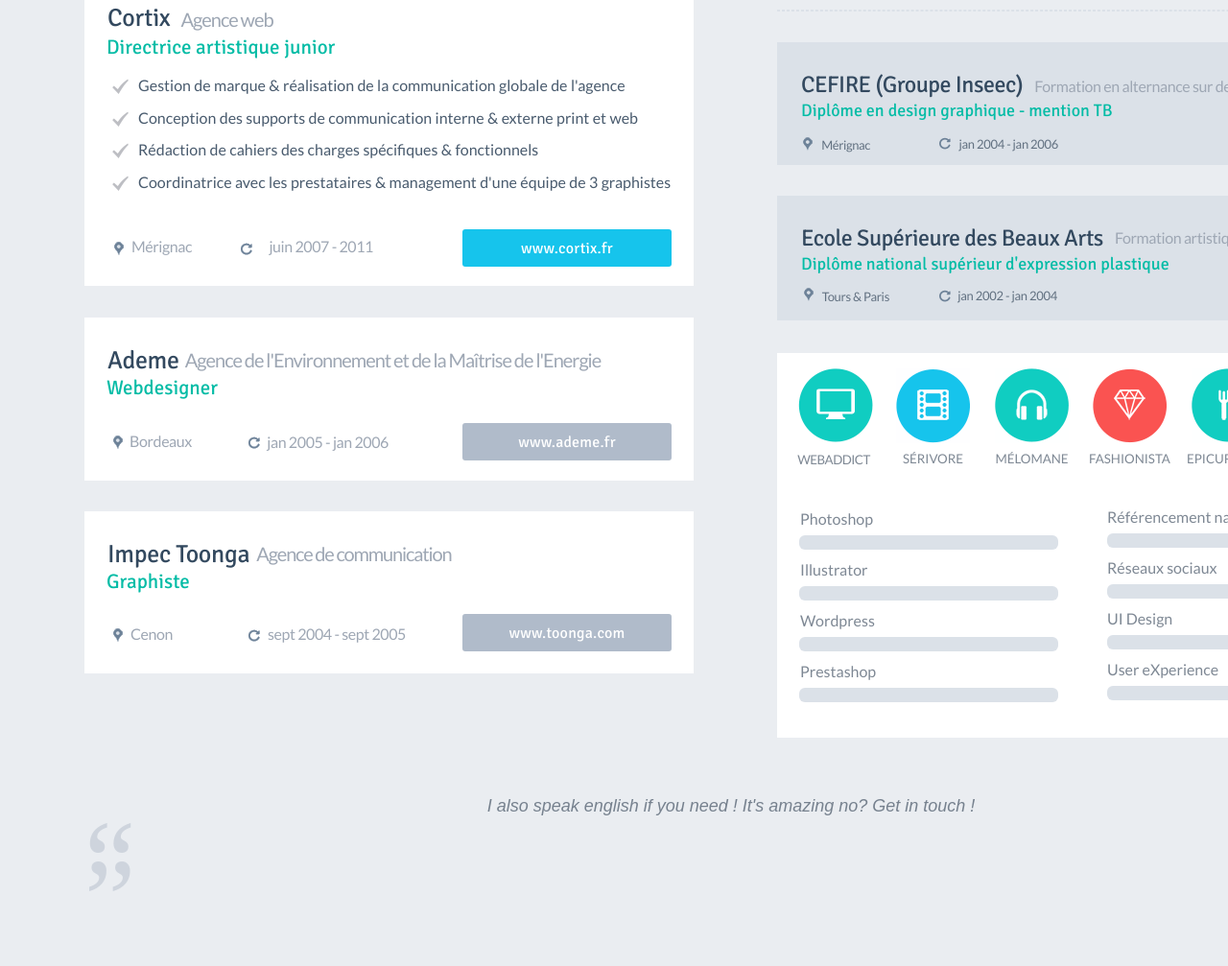
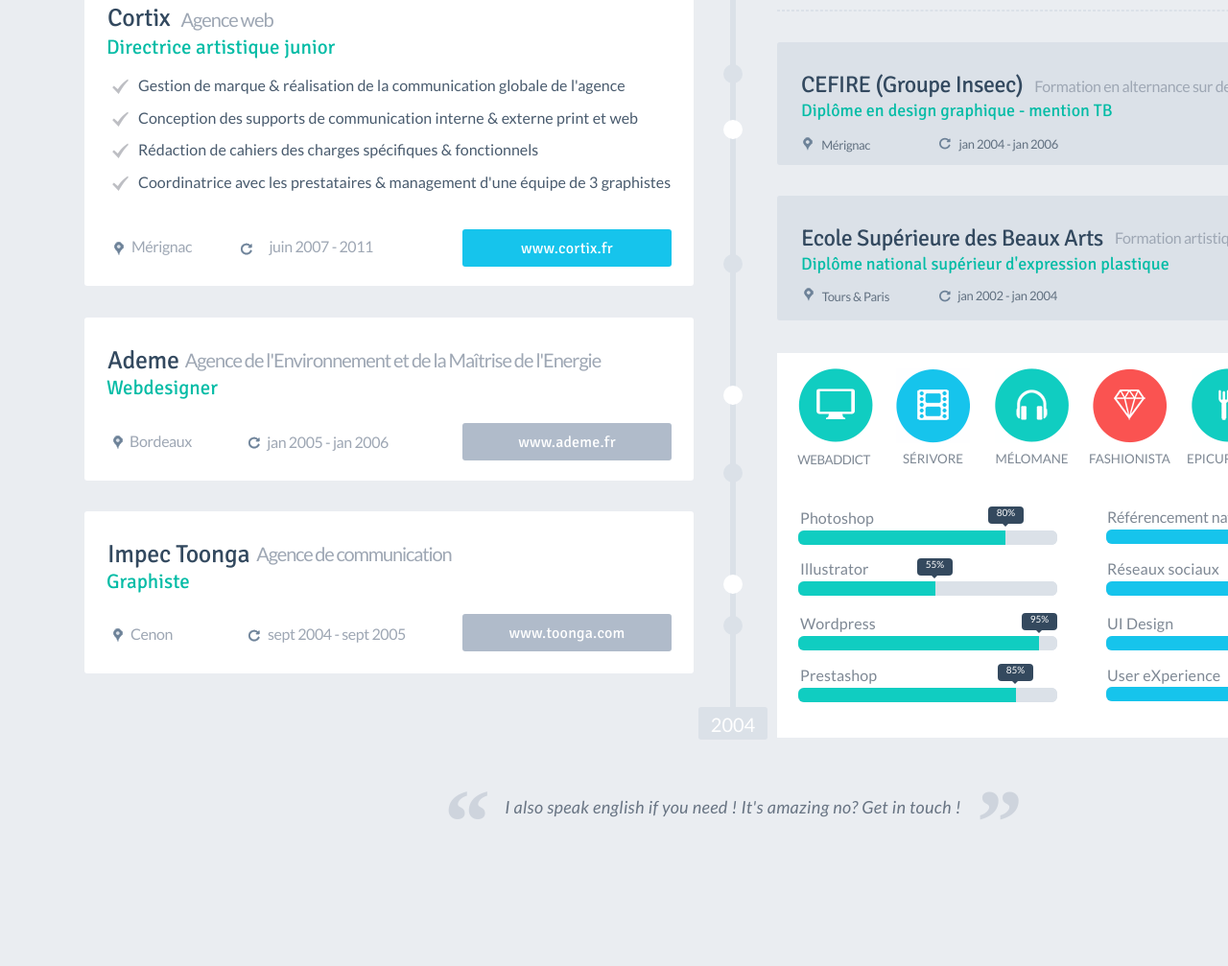
Before and after one commit to Live681998/practice-2019, a plain HTML site: page Hello/index.html in a window 1280 px wide. Shown: the part 811-1818 px from the top of the page at 96% size. Drawn offline with Linux system fonts and the light colour scheme; a web font is replaced by a local one.

Commit message:
timeline + edits

```diff
--- a/Hello/index.html
+++ b/Hello/index.html
@@ -201,7 +201,17 @@
 
 
         <div class="content-strip">
-
+            <div class="line"></div>
+                <div class="white w1"></div>
+                <div class="grey g1"></div>
+                <div class="grey g2"></div>
+                <div class="white w2"></div>
+                <div class="grey g3"></div>
+                <div class="white w3"></div>
+                <div class="grey g4"></div>
+                <div class="white w4"></div>
+                <div class="grey g5"></div>
+                <div class="year">2004</div>
         </div>
 
 
@@ -272,7 +282,11 @@
                         <p>jan 2004 - jan 2006</p>
                     </div>
                     <div class="stars">
-                        <img src="img/stars1.png">
+                        <img src="img/star_full.png">
+                        <img src="img/star_full.png">
+                        <img src="img/star_full.png">
+                        <img src="img/star_full.png">
+                        <img src="img/star_half.png">
                     </div>
                 </div>
             </div>
@@ -293,7 +307,11 @@
                         <p>jan 2002 - jan 2004</p>
                     </div>
                     <div class="stars">
-                        <img src="img/stars2.png">
+                        <img src="img/star_full.png">
+                        <img src="img/star_full.png" style="margin-right: 4px;">
+                        <img src="img/star_half.png" style="margin-right: 4px;">
+                        <img src="img/star_empty.png" style="margin-right: 1px;">
+                        <img src="img/star_empty.png"cstyle="margin-left: 4px;">
                     </div>
                 </div>
             </div>
@@ -323,64 +341,77 @@
                     <img src="img/stat6sq.png">
                     <p>VOYAGEUSE</p>
                 </div>
+
                 <div class="column1">
-                    <p>Photoshop</p>
-                    <div class="progress">
-                        <progress max="100" value="80"></progress>
-                        <div class="progress-value"></div>
-                        <div class="progress-bg"><div class="progress-bar"></div></div>
+                    <div class="pr1">
+                        <div class="progress">
+                            <p>Photoshop</p>
+                            <span>80%</span>
+                            <progress max="100" value="80"></progress>
+                        </div>
                     </div>
-                    <p>Illustrator</p>
-                    <div class="progress">
-                        <progress max="100" value="55"></progress>
-                        <div class="progress-value"></div>
-                        <div class="progress-bg"><div class="progress-bar"></div></div>
+                    <div class="pr2">
+                        <div class="progress">
+                            <p>Illustrator</p>
+                            <span>55%</span>
+                            <progress max="100" value="53"></progress>
+                        </div>
                     </div>
-                    <p>Wordpress</p>
-                    <div class="progress">
-                        <progress max="100" value="95"></progress>
-                        <div class="progress-value"></div>
-                        <div class="progress-bg"><div class="progress-bar"></div></div>
+                    <div class="pr3">
+                        <div class="progress">
+                            <p>Wordpress</p>
+                            <span>95%</span>
+                            <progress max="100" value="93"></progress>
+                        </div>
                     </div>
-                    <p>Prestashop</p>
-                    <div class="progress">
-                        <progress max="100" value="85"></progress>
-                        <div class="progress-value"></div>
-                        <div class="progress-bg"><div class="progress-bar"></div></div>
+                    <div class="pr4">
+                        <div class="progress">
+                            <p>Prestashop</p>
+                            <span>85%</span>
+                            <progress max="100" value="84"></progress>
+                        </div>
                     </div>
                 </div>
+
                 <div class="column2">
-                    <p>Référencement naturel</p>
-                    <div class="progress">
-                        <progress max="100" value="60"></progress>
-                        <div class="progress-value"></div>
-                        <div class="progress-bg"><div class="progress-bar"></div></div>
+                    <div class="pr1">
+                        <div class="progress">
+                            <p>Référencement naturel</p>
+                            <span>60%</span>
+                            <progress max="100" value="70.5"></progress>
+                        </div>
                     </div>
-                    <p>Réseaux sociaux</p>
-                    <div class="progress">
-                        <progress max="100" value="75"></progress>
-                        <div class="progress-value"></div>
-                        <div class="progress-bg"><div class="progress-bar"></div></div>
+                    <div class="pr2">
+                        <div class="progress">
+                            <p>Réseaux sociaux</p>
+                            <span>75%</span>
+                            <progress max="100" value="76.5"></progress>
+                        </div>
                     </div>
-                    <p>UI Design</p>
-                    <div class="progress">
-                        <progress max="100" value="55"></progress>
-                        <div class="progress-value"></div>
-                        <div class="progress-bg"><div class="progress-bar"></div></div>
+                    <div class="pr3">
+                        <div class="progress">
+                            <p>UI Design</p>
+                            <span>55%</span>
+                            <progress max="100" value="58"></progress>
+                        </div>
                     </div>
-                    <p>User eXperience</p>
-                    <div class="progress">
-                        <progress max="100" value="60"></progress>
-                        <div class="progress-value"></div>
-                        <div class="progress-bg"><div class="progress-bar"></div></div>
+                    <div class="pr4">
+                        <div class="progress">
+                            <p>User eXperience</p>
+                            <span>60%</span>
+                            <progress max="100" value="70.5"></progress>
+                        </div>
                     </div>
                 </div>
+
             </div>
         </div>
     </div>
 
     <div class="footer">
-        <span>&#8220;</span> <p>I also speak english if you need ! It's amazing no? Get in touch !</p> <span style="font-size: 120px;">&#8221;</span>
+        <div class="quot1"><h1>&#8220;</h1> </div>
+        <p>I also speak english if you need ! It's amazing no? Get in touch !</p>
+        <div class="quot2"><h1>&#8221;</h1></div>
     </div>
 </body>
 </html>
--- a/Hello/style/style.css
+++ b/Hello/style/style.css
@@ -1,4 +1,24 @@
 @import url('https://fonts.googleapis.com/css?family=Lato|Signika|Signika+Negative&display=swap');
+
+@font-face {
+    font-family: 'Signika Negative Light';
+    src: url('/style/fonts/Signika_Negative/SignikaNegative-Light.ttf');
+}
+
+@font-face {
+    font-family: 'Signika Light';
+    src: url('/style/fonts/Signika/Signika-Light.ttf');
+}
+
+@font-face {
+    font-family: 'Lato Light Italic';
+    src: url('/style/fonts/Lato/Lato-LightItalic.ttf');
+}
+
+@font-face {
+    font-family: 'Lato Regular Italic';
+    src: url('/style/fonts/Lato/Lato-RegularItalic.ttf');
+}
 
 body {
     background-color: #EAEDF1;
@@ -25,6 +45,7 @@
     float: left;
     width: 435px;
     height: 296px;
+    border-radius: 3px;
 }
 
 .header-left-avatar {
@@ -140,6 +161,7 @@
     float: right;
     width: 825px;
     height: 296px;
+    border-radius: 3px;
 }
 
 .header-right-text {
@@ -244,6 +266,7 @@
     box-sizing: border-box;
     width: 635px;
     background-color: white;
+    border-radius: 3px;
 }
 
 .left-post-header {
@@ -599,6 +622,7 @@
     box-sizing: border-box;
     width: 626px;
     background-color: #DBE1E8;
+    border-radius: 3px;
 }
 
 /*right-post-header*/
@@ -992,23 +1016,31 @@
 }
 
 .footer p {
-    font-family: 'Signika Negative', sans-serif;
-    font-style: italic;
-    color: #76818E;
+    font-family: 'Lato Regular Italic', sans-serif;
+    letter-spacing: 0.35px;
+    color: #687483;
     font-size: 18px;
     text-align: center;
-    margin-top: -138px;
+    margin-top: -147px;
+    margin-left: 4px;
 }
 
-.footer span:first-child {
+.footer h1 {
     color: #CED4DD;
-    font-size: 120px;
+    font-size: 96px;
 }
 
-.footer span:last-child {
-    color: #CED4DD;
-    font-size: 120px;
+.quot1 {
+    margin-left: 375px;
+    margin-top: -40px;
 }
+
+.quot2 {
+    margin-left: 930px;
+    margin-top: -115px;
+}
+
+/*===post-stat-column1===*/
 
 div.content-right-post-stat > div.column1 {
     box-sizing: border-box;
@@ -1016,25 +1048,80 @@
     height: 205px;
     float: left;
     margin-left: 20px;
-    padding-left: 3px;
-    line-height: 10px;
-    padding-top: 36px;
+    padding-left: 4px;
+
+    padding-top: 10px;
 }
 
-div.content-right-post-stat > div.column1 > p {
-    font-family: 'Lato', sans-serif;
-    color: #7E8894;
-    font-size: 12pt;
-    margin-bottom: 12px;
-    margin-left: 1px;
+.column1 > div.pr1 p {
+    letter-spacing: 0.1px;
+    margin-top: 36px;
 }
 
-div.content-right-post-stat > div.column2 > p {
-    font-family: 'Lato', sans-serif;
-    color: #7E8894;
-    font-size: 12pt;
-    margin-bottom: 12px;
+.column1 > div.pr1 > div.progress > progress {
+    float: left;
+    margin-top: -8px;
+    margin-left: -2px;
 }
+
+.column1 > div.pr1 > div.progress > span {
+    margin-top: -33px;
+    margin-left: 196px;
+}
+
+.column1 > div.pr2 p {
+    letter-spacing: 0.1px;
+    margin-top: 34px;
+}
+
+.column1 > div.pr2 > div.progress > progress {
+    float: left;
+    margin-top: -8px;
+    margin-left: -2px;
+}
+
+.column1 > div.pr2 > div.progress > span {
+    margin-top: -32px;
+    margin-left: 122px;
+}
+
+.column1 > div.pr3 p {
+    letter-spacing: 0.1px;
+    margin-top: 38px;
+}
+
+.column1 > div.pr3 > div.progress > progress {
+    float: left;
+    margin-top: -8px;
+    margin-left: -2px;
+}
+
+.column1 > div.pr3 > div.progress > span {
+    margin-top: -32px;
+    margin-left: 231px;
+}
+
+.column1 > div.pr4 p {
+    letter-spacing: 0.1px;
+    margin-top: 35px;
+}
+
+.column1 > div.pr4 > div.progress > progress {
+    float: left;
+    margin-top: -8px;
+    margin-left: -2px;
+}
+
+.column1 > div.pr4 > div.progress > span {
+    margin-top: -33px;
+    margin-left: 206px;
+}
+
+/*=======================*/
+
+
+
+/*===post-stat-column2===*/
 
 div.content-right-post-stat > div.column2 {
     box-sizing: border-box;
@@ -1043,8 +1130,84 @@
     float: right;
     margin-right: 12px;
     padding-left: 10px;
-    line-height: 10px;
-    padding-top: 34px;
+
+    padding-top: 10px;
+}
+
+.column2 > div.pr1 p {
+    letter-spacing: -0.2px;
+    margin-top: 35px;
+    margin-right: 20px;
+}
+
+.column2 > div.pr1 > div.progress > progress{
+    float: right;
+    margin-top: -8px;
+    margin-right: 1px;
+}
+
+.column2 > div.pr1 > div.progress > span {
+    margin-top: -32px;
+    margin-left: 171px;
+}
+
+.column2 > div.pr2 p {
+    letter-spacing: 0.15px;
+    margin-top: 35px;
+    margin-right: 5px;
+}
+
+.column2 > div.pr2 > div.progress > progress{
+    float: right;
+    margin-top: -8px;
+    margin-right: 1px;
+}
+
+.column2 > div.pr2 > div.progress > span {
+    margin-top: -32px;
+    margin-left: 187px;
+}
+
+.column2 > div.pr3 p {
+    letter-spacing: 0.1px;
+    margin-top: 38px;
+}
+
+.column2 > div.pr3 > div.progress > progress{
+    float: right;
+    margin-top: -8px;
+    margin-right: 1px;
+}
+
+.column2 > div.pr3 > div.progress > span {
+    margin-top: -32px;
+    margin-left: 138px;
+}
+
+.column2 > div.pr4 p {
+    letter-spacing: 0.15px;
+    margin-top: 35px;
+}
+
+.column2 > div.pr4 > div.progress > progress{
+    float: right;
+    margin-top: -9px;
+    margin-right: 1px;
+}
+
+.column2 > div.pr4 > div.progress > span {
+    margin-top: -32px;
+    margin-left: 172px;
+}
+
+/*=======================*/
+
+div.content-right-post-stat p {
+    font-family: 'Lato', sans-serif;
+    color: #7E8894;
+    font-size: 12pt;
+    margin-bottom: 12px;
+
 }
 
 .button {
@@ -1090,68 +1253,141 @@
 
 .stars {
     box-sizing: border-box;
-    width: 95px;
-    height: 15px;
-    background-color: grey;
+    width: 96px;
+    height: 16px;
+
+}
+
+.stars img {
+    float: left;
+    margin-right: 3px;
 }
 
 .progress
 {
-  font: 12px Arial, Tahoma, sans-serif;
+  font-size: 12px;
+  font-family: 'Lato', sans-serif;
   position: relative;
-  overflow: hidden;
+  color: white;
 }
 
 .progress progress
 {
-  position: absolute;
-  width: 0;
-  height: 0;
-  overflow: hidden;
-  left: -777px;
+    background: #DBE1E8;
+    position: relative;
+    height: 15px;
+    width: 270px;
+    border-radius: 6px;
 }
 
-.progress-bar
-{
-  overflow: hidden;
-  background: #ac92ec;
-  width: 0;
-  height: 100%;
-  position: absolute;
-  top: 0;
-  left: 0;
+.progress span {
+    width: 37px;
+    height: 18px;
+    border-radius: 4px;
+    background-color: #34495E;
+    position: absolute;
+    z-index: 100;
+    text-align: center;
+    font-size: 10px;
 }
 
-.progress-value
-{
-  color: #333;
-  display: block;
-  line-height: 21px;
-  text-align: center;
+.progress span::after{
+    content: "";
+    position: absolute;
+    border: 3px solid transparent;
+    border-top: 3px solid #34495E;
+    top:18px;
+    right: 16px;
 }
 
-.progress-bg
-{
-  background: #DBE1E8;
-  position: relative;
-  height: 15px;
-  width: 270px;
-  border-radius: 6px;
-  overflow: hidden;
+progress::-webkit-progress-bar {
+    background: #DBE1E8;
+    position: relative;
+    height: 15px;
+    width: 270px;
+    border-radius: 6px;
+  }
+
+.column1 progress::-webkit-progress-value {
+    background-color: #10CDC1;
+    border-top-left-radius: 6px;
+    border-bottom-left-radius: 6px;
+  }
+
+.column2 progress::-webkit-progress-value {
+    background-color: #16C4EC;
+    border-top-left-radius: 6px;
+    border-bottom-left-radius: 6px;
 }
 
-.progress-bar:after
-{
-  background-image: -webkit-linear-gradient(45deg,rgba(255,255,255,.15) 25%,transparent 25%,transparent 50%,rgba(255,255,255,.15) 50%,rgba(255,255,255,.15) 75%,transparent 75%,transparent);
-  background-image: -o-linear-gradient(45deg,rgba(255,255,255,.15) 25%,transparent 25%,transparent 50%,rgba(255,255,255,.15) 50%,rgba(255,255,255,.15) 75%,transparent 75%,transparent);
-  background-image: linear-gradient(45deg,rgba(255,255,255,.15) 25%,transparent 25%,transparent 50%,rgba(255,255,255,.15) 50%,rgba(255,255,255,.15) 75%,transparent 75%,transparent);
-  -webkit-background-size: 40px 40px;
-  background-size: 40px 40px;
-  position: absolute;
-  content: '';
-  top: 0;
-  left: 0;
-  width: 100%;
-  height: 100%;
+.content-strip > div.line {
+    border-left: 6px solid #DBE1E8;
+    margin-left: 38px;
+    height: 1140px;
+}
 
+.grey {
+    width: 20px;
+    height: 20px;
+    border-radius: 10px;
+    background-color: #DBE1E8;
+    margin-left: 31px;
 }
+
+.white {
+    width: 20px;
+    height: 20px;
+    border-radius: 10px;
+    background-color: #FFFFFF;
+    margin-left: 31px;
+}
+
+.w1 {
+    margin-top: -979px;
+}
+
+.g1 {
+    margin-top: 80px;
+}
+
+.g2 {
+    margin-top: 183px;
+}
+
+.w2 {
+    margin-top: 38px;
+}
+
+.g3 {
+    margin-top: 120px;
+}
+
+.w3 {
+    margin-top: 117px;
+}
+
+.g4 {
+    margin-top: 61px;
+}
+
+.w4 {
+    margin-top: 96px;
+}
+
+.g5 {
+    margin-top: 23px;
+}
+
+.year {
+    margin-left: 5px;
+    margin-top: 75px;
+    width: 72px;
+    height: 28px;
+    background-color: #DBE1E8;
+    color: white;
+    text-align: center;
+    padding-top: 6px;
+    font-family: 'Lato', sans-serif;
+    border-radius: 3px;
+    font-size: 20px;
+}
```
Also changed, not shown: Hello/img/star_empty.png (added), Hello/img/star_full.png (added), Hello/img/star_half.png (added).
